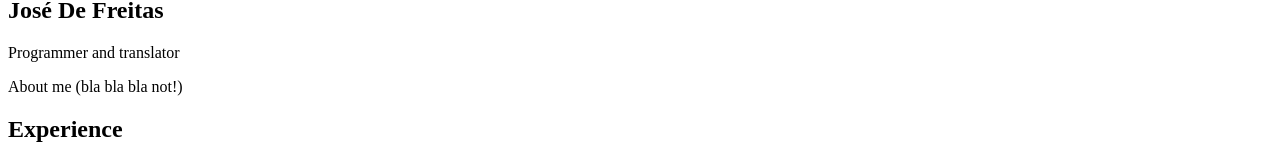
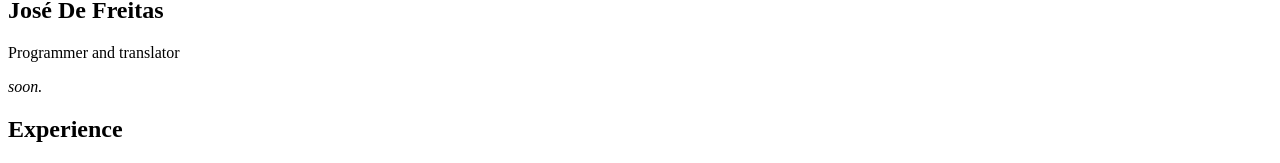
Before and after one commit to JoseDeFreitas/JoseDeFreitas-website, a Next.js app: page / in a window 1280 px wide. Shown: the part 353-516 px from the top of the page. Built offline with nearby package versions, Linux system fonts and the light colour scheme.

Commit message:
Add initial description

```diff
--- a/pages/index.js
+++ b/pages/index.js
@@ -38,7 +38,7 @@ export default function Home({ overallList, planguagesList, technologiesList })
                             </div>
                         </div>
                         <div>
-                            <p className="text-first-600 font-semibold text-xl">About me (bla bla bla not!)</p>
+                            <p className="text-first-600 font-semibold text-xl"><i>soon.</i></p>
                         </div>
                     </section>
                     <section className="relative col-start-2 col-end-3 bg-first-50">
```
